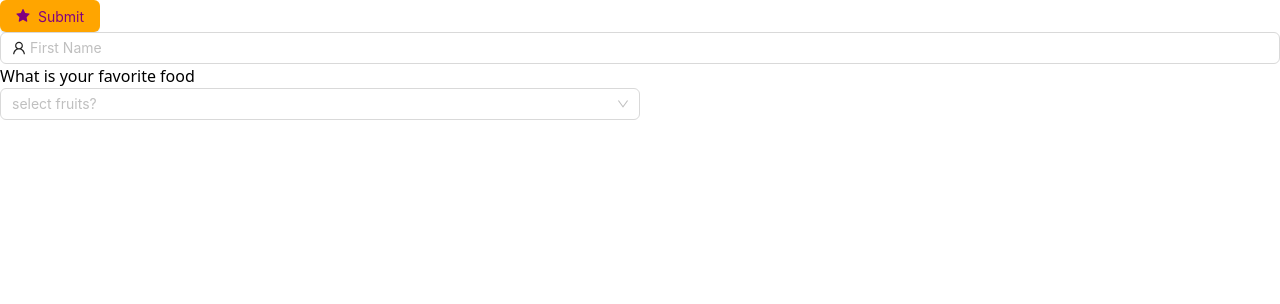
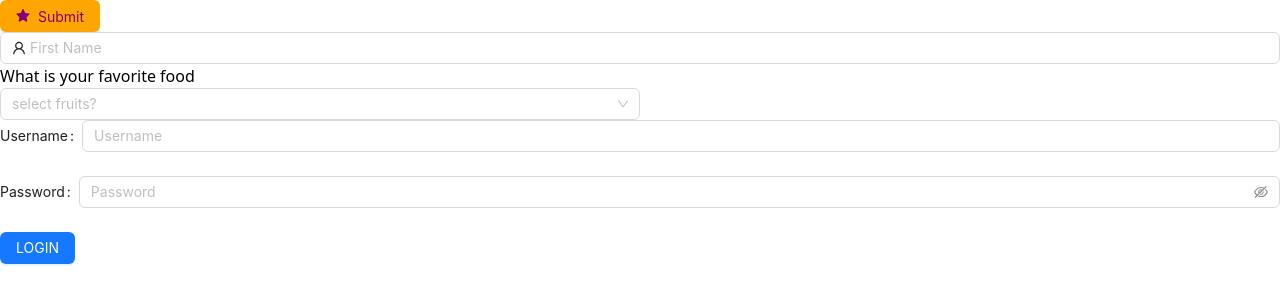
Before and after one commit to GboyegaAkere/antdesign, a React (Vite) app: page / in a window 1280 px wide. Shown: the top 304 px of the page. Built offline with nearby package versions, Linux system fonts and the light colour scheme.

Commit message:
worked on the form component

```diff
--- a/src/App.jsx
+++ b/src/App.jsx
@@ -2,6 +2,8 @@ import React from 'react';
 import ButtonComponent from './components/Button';
 import { InputComponent } from './components/InputComponent';
 import { SelectComponent } from './components/SelectComponent';
+import FormComponent from './components/FormComponent';
+
 
 
 
@@ -12,6 +14,7 @@ const App = () => {
     <ButtonComponent/>
     <InputComponent/>
     <SelectComponent/>
+    <FormComponent/>
   </div>
  )
 };
--- /dev/null
+++ b/src/components/FormComponent.jsx
@@ -0,0 +1,27 @@
+import React from 'react'
+import {Form, Input,Button} from "antd"
+
+const FormComponent = () => {
+    const onFinish = (e) =>{
+        console.log(e)
+    }
+  return (
+    <div className='flex justify-center mt-10'>
+      <Form className='w-[400px]' onFinish={onFinish}>
+        <Form.Item label="Username" name='username'>
+            <Input placeholder='Username'></Input>
+        </Form.Item>
+
+        <Form.Item label="Password" name='password'>
+            <Input.Password placeholder='Password'></Input.Password>
+        </Form.Item>
+
+        <Form.Item>
+          <Button type='primary' htmlType='submit'>LOGIN</Button>
+        </Form.Item>
+      </Form>
+    </div>
+  )
+}
+
+export default FormComponent
```
